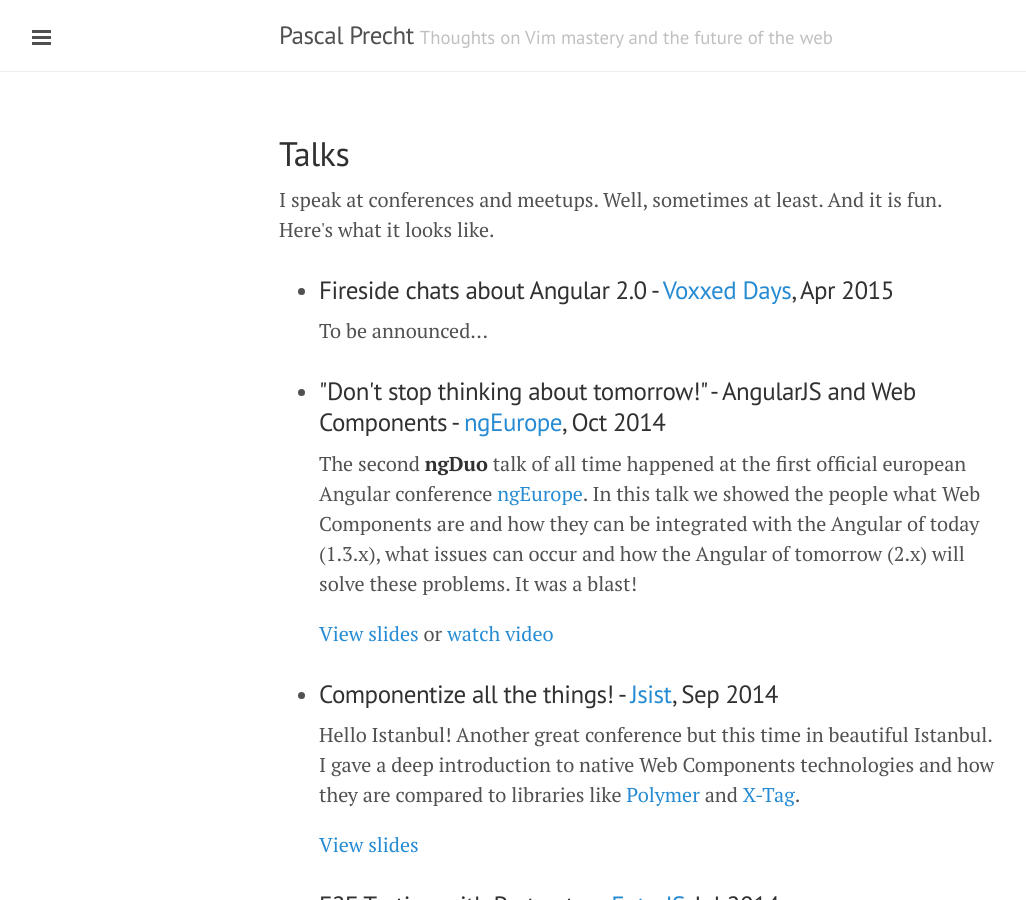
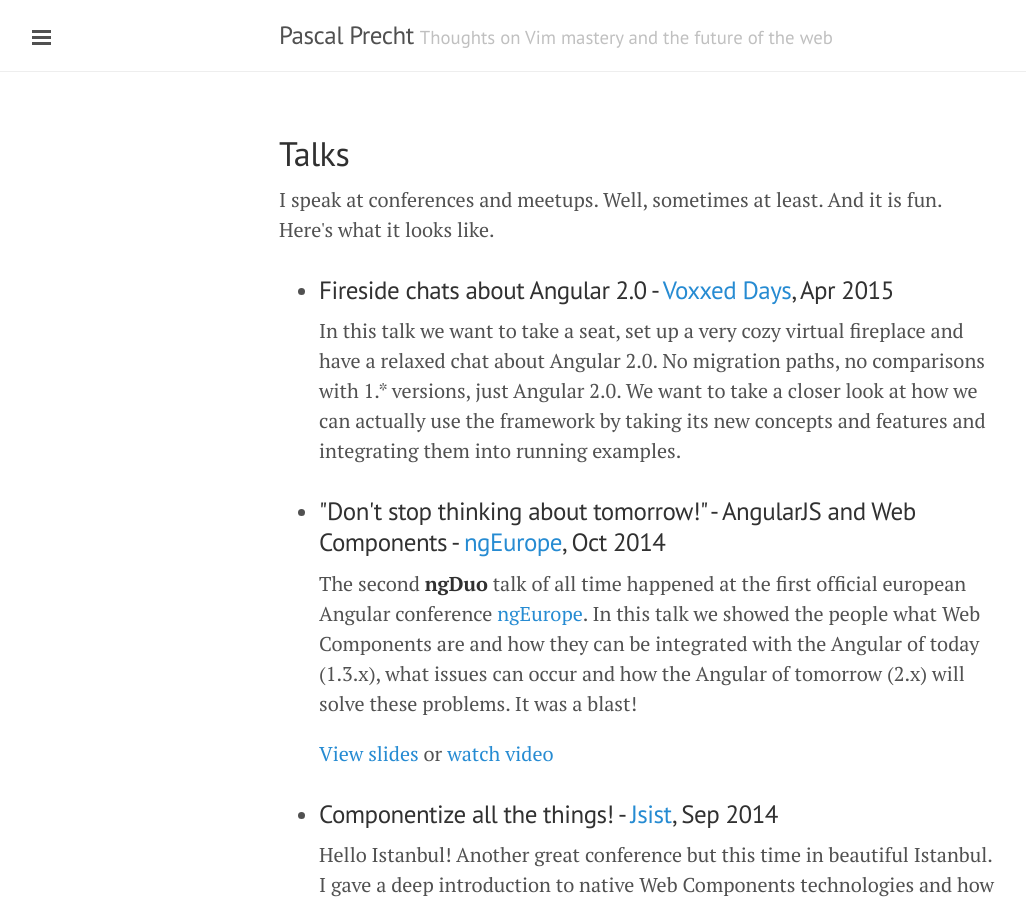
Before and after one commit to 0x-r4bbit/pascalprecht.github.io, a Jekyll site: the page built from talks.html, in a window 1280 px wide and 900 px high. Shown: the whole window, without its empty margins (1-1027 px from the left). Built offline with Jekyll 4.4.1, drawn with Linux system fonts in a browser that asks for light colours; Markdown is read by kramdown in place of the engine named in the settings.

Commit message:
adds talk abstract

```diff
--- a/talks.html
+++ b/talks.html
@@ -9,7 +9,7 @@
   <p>I speak at conferences and meetups. Well, sometimes at least. And it is fun. Here's what it looks like.</p>
   <ul>
     <li><h3>Fireside chats about Angular 2.0  - <a href="https://www.voxxed.com/days-ticino15/">Voxxed Days</a>, Apr 2015</h3>
-    <p>To be announced...</p>
+    <p>In this talk we want to take a seat, set up a very cozy virtual fireplace and have a relaxed chat about Angular 2.0. No migration paths, no comparisons with 1.* versions, just Angular 2.0. We want to take a closer look at how we can actually use the framework by taking its new concepts and features and integrating them into running examples.</p>
     </li>
     <li><h3>"Don't stop thinking about tomorrow!" - AngularJS and Web Components - <a href="http://ngeurope.org">ngEurope</a>, Oct 2014</h3>
     <p>The second <strong>ngDuo</strong> talk of all time happened at the first official european Angular conference <a href="http://ng-europe.org">ngEurope</a>. In this talk we showed the people what Web Components are and how they can be integrated with the Angular of today (1.3.x), what issues can occur and how the Angular of tomorrow (2.x) will solve these problems. It was a blast!</p>
```
